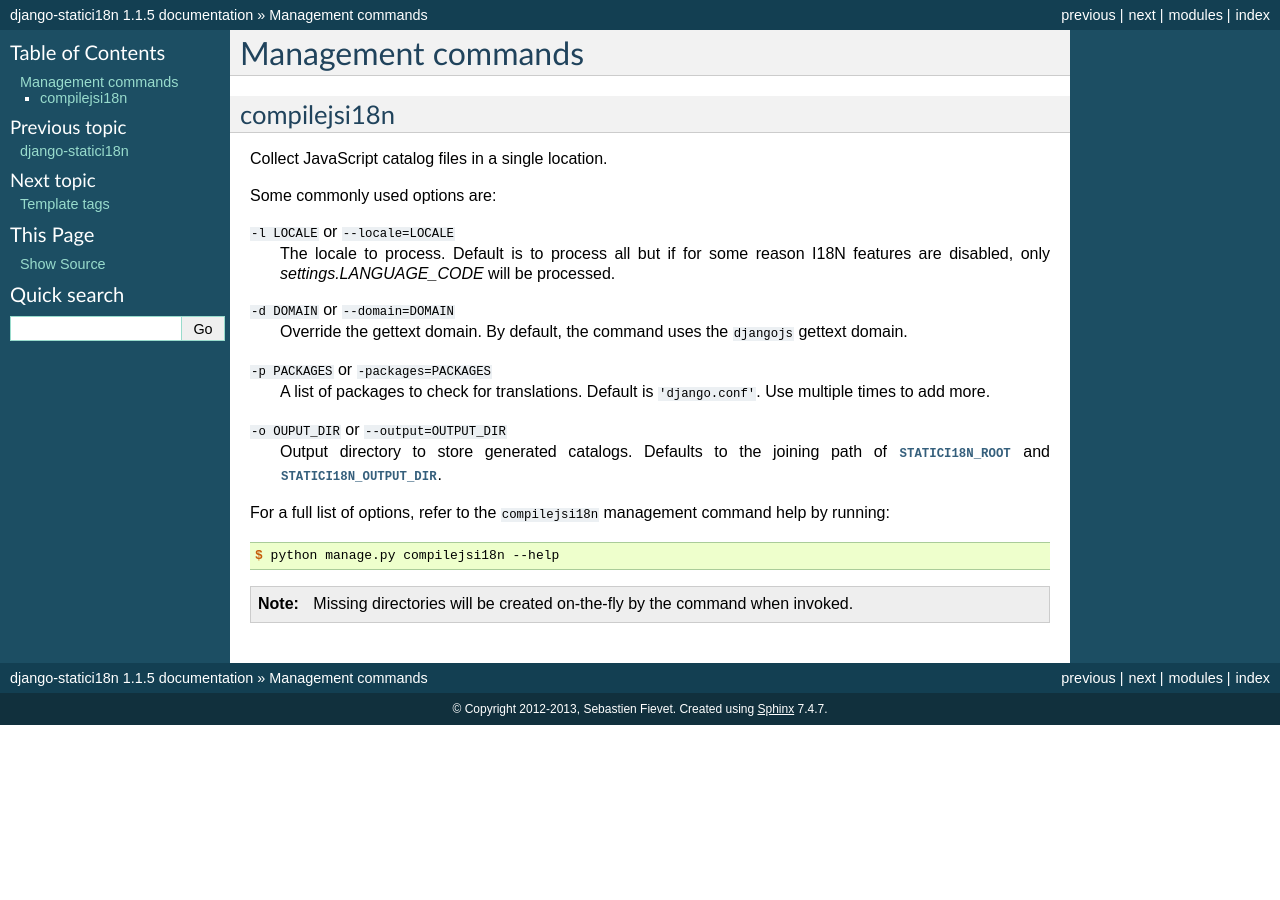
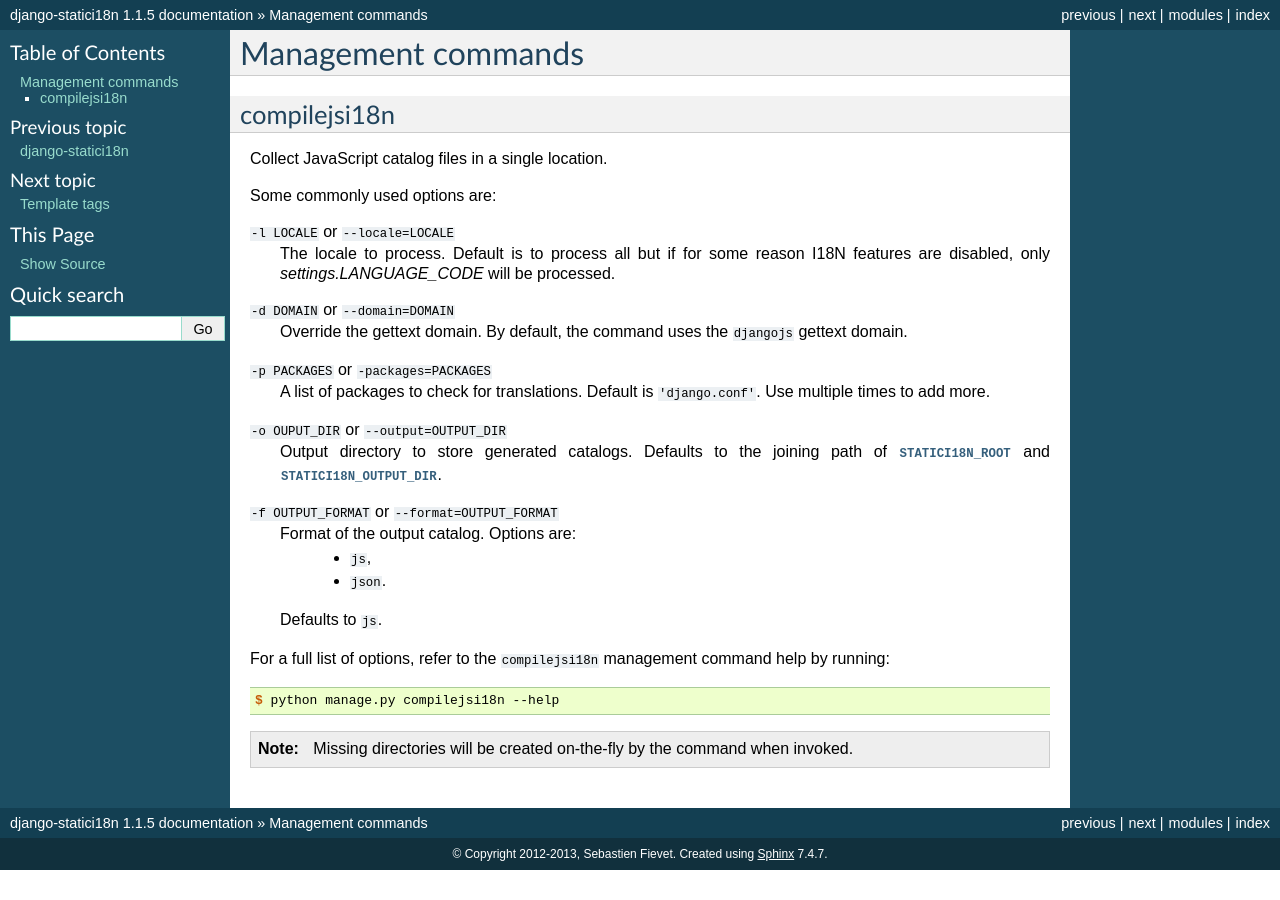
Before and after one commit to zyegfryed/django-statici18n, a Sphinx documentation site: the page built from docs/commands.rst, in a window 1280 px wide. Built offline with Sphinx 7.4.7, drawn with Linux system fonts in a browser that asks for light colours.

Commit message:
Add documentation for JSON format support in CLI

```diff
--- a/docs/changelog.rst
+++ b/docs/changelog.rst
@@ -4,6 +4,8 @@
 v.next (unreleased)
 -------------------
 
+* Added support for JSON format in command-line based catalog generation.
+  Thanks @rarguelloF.
 * Added support for Django 1.9 and 1.10. This change also drops support for
   Django 1.4, 1.5, 1.6 and 1.7 as they are not officially supported by the DSF
   anymore (#18).
--- a/docs/commands.rst
+++ b/docs/commands.rst
@@ -29,6 +29,12 @@
     of :attr:`~django.conf.settings.STATICI18N_ROOT` and
     :attr:`~django.conf.settings.STATICI18N_OUTPUT_DIR`.
 
+``-f OUTPUT_FORMAT`` or ``--format=OUTPUT_FORMAT``
+    Format of the output catalog. Options are:
+        * ``js``,
+        * ``json``.
+    Defaults to ``js``.
+
 For a full list of options, refer to the ``compilejsi18n`` management command
 help by running::
 
```
